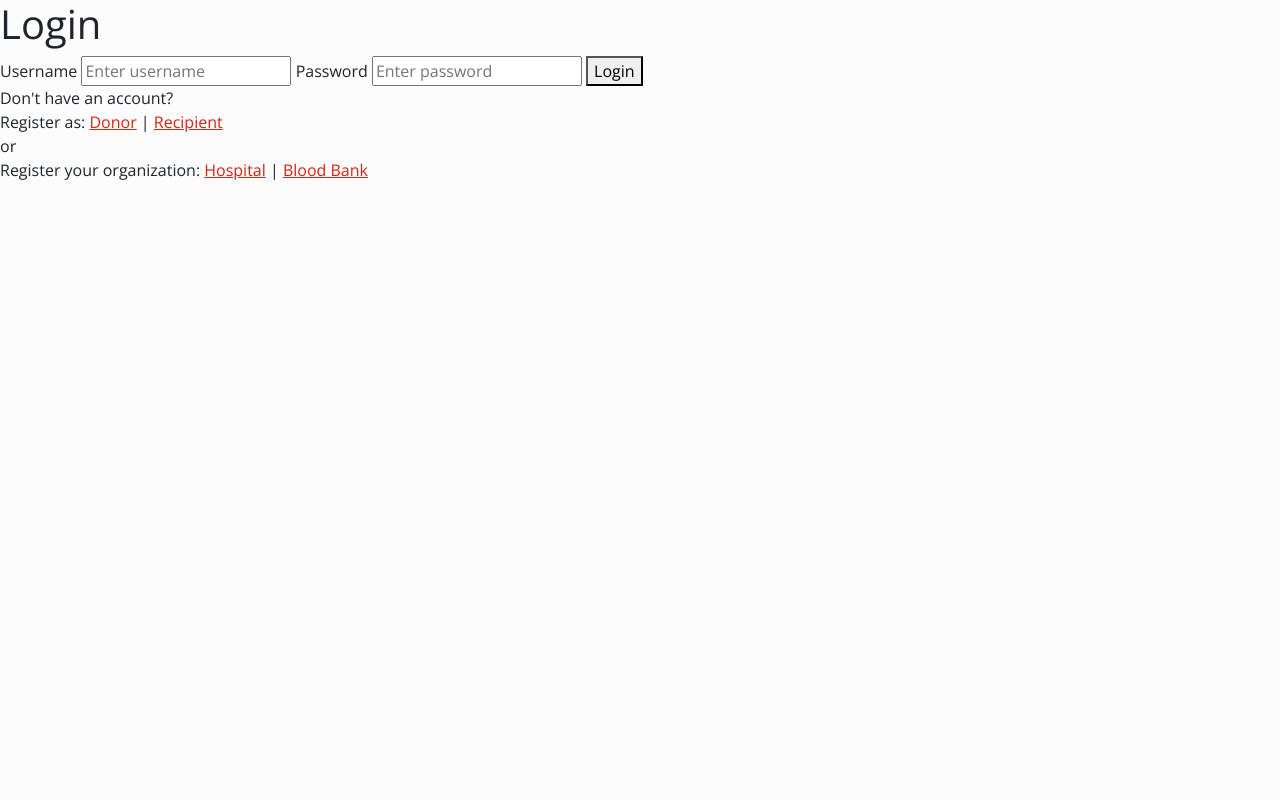
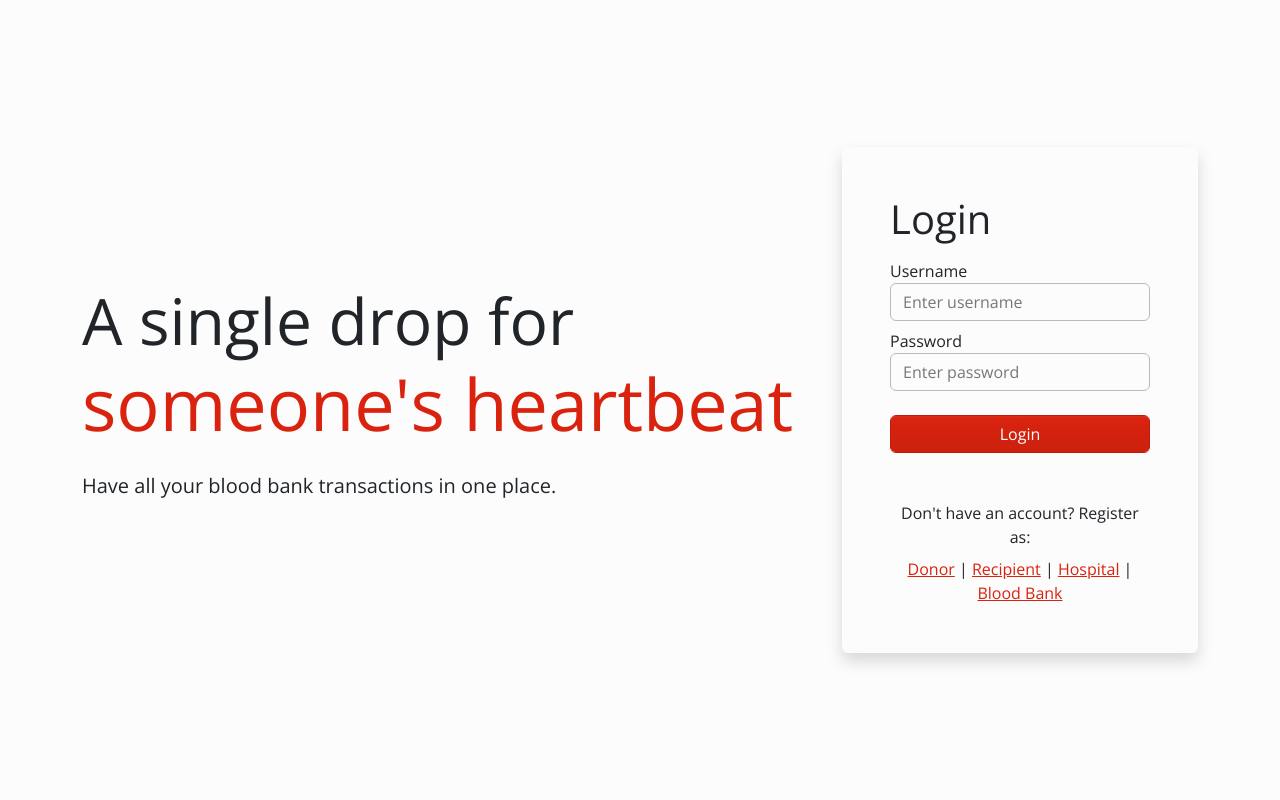
Before and after one commit to CodeLynch/BloodBankSystem, a Django app: page /login/ in a window 1280 px wide. Run offline with Django 4.2, Linux system fonts and the light colour scheme; some libraries are stand-ins or nearby versions.

Commit message:
Added bootstrap css to login

```diff
--- a/BloodBankSystem/accounts/templates/login.html
+++ b/BloodBankSystem/accounts/templates/login.html
@@ -5,25 +5,44 @@ Login
 {% endblock %}
 
 {% block content %}
-<h1>Login</h1>
+<main class="container">
+    <div class="row d-flex justify-content-center align-items-center" style="height: 100vh;">
+        {% load static %}
+        <div class="col-md-8">
+            <h1 class="display-3">
+                A single drop for <br>
+                <span class="text-primary display-2">someone's heartbeat</span>
+            </h1>
+            <p class="lead mt-4">
+                Have all your blood bank transactions in one place.
+            </p>
+        </div>
+        <div class="col-md-4">
+            <div class="shadow rounded px-5 py-5">
+                <h1 class="mb-3">Login</h1>
                 <form method="post">
                     {% csrf_token %}
+                    <div class="mt-2">
                         <label for="username">Username</label>
-    <input type="text" name="username" id="username" placeholder="Enter username">
+                        <input type="text" name="username" id="username" placeholder="Enter username" class="form-control">
+                    </div>
+                    <div class="mt-2">
                         <label for="username">Password</label>
-    <input type="password" name="password" id="password" placeholder="Enter password">
-    <button type="submit">Login</button>
+                        <input type="password" name="password" id="password" placeholder="Enter password" class="form-control">
+                    </div>
+                    <button type="submit" class="btn btn-primary form-control mt-4">Login</button>
                 </form>
-<span>Don't have an account?</span>
-<div>
-    Register as:
+
+
+                <div class="text-center">
+                    <div class="mt-5 mb-2">Don't have an account? Register as: </div>
                     <a href="{% url 'accounts:register' 'donor' %}">Donor</a> |
-    <a href="{% url 'accounts:register' 'recipient' %}">Recipient</a>
-</div>
-<span>or</span>
-<div>
-    Register your organization:
+                    <a href="{% url 'accounts:register' 'recipient' %}">Recipient</a> |
                     <a href="{% url 'accounts:register' 'hospital' %}">Hospital</a> |
                     <a href="{% url 'accounts:register' 'blood_bank' %}">Blood Bank</a>
                 </div>
+            </div>
+        </div>
+    </div>
+</main>
 {% endblock %}
```
Lines whose indentation alone changed are shown as unchanged.
